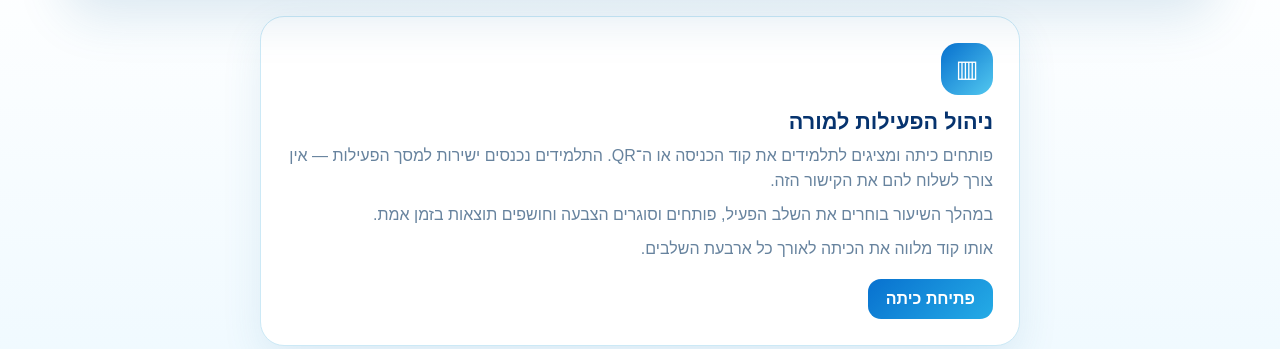
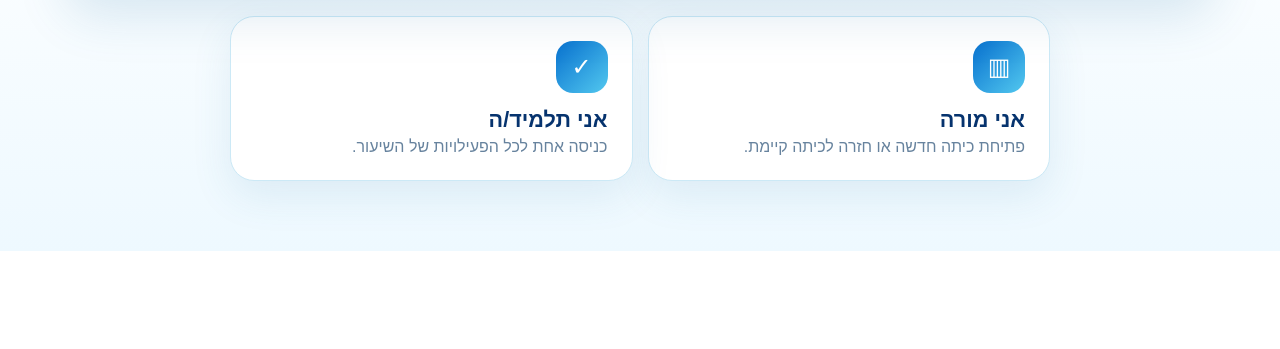
Before and after one commit to Baron17971/israel-world-live, a website: page public/index.html in a window 1280 px wide. Shown: the part 727-1076 px from the top of the page. After the commit the page ends 978 px from the top, so only its background shows below. Drawn offline with Linux system fonts and the light colour scheme.

Commit message:
Load persistent room access UI

```diff
--- a/public/index.html
+++ b/public/index.html
@@ -1 +1 @@
-<!doctype html><html lang="he" dir="rtl"><head><meta charset="utf-8"><meta name="viewport" content="width=device-width,initial-scale=1"><meta name="theme-color" content="#eefaff"><title>ישראל משנה את העולם</title><link rel="stylesheet" href="/style.css?v=20260916-2"><link rel="stylesheet" href="/header-final.css?v=20260916-8"></head><body><div class="top"><div class="brand">ישראל משנה את העולם</div><div class="live">פעילות כיתתית חיה</div></div><main id="app"></main><div id="toast" class="toast"></div><script src="/app-v2.js?v=20260916-2"></script><script src="/home-guide.js?v=20260916-1"></script><script src="/stage3-label-fix.js?v=20260916-1"></script><script src="/enhancements.js?v=20260916-3"></script></body></html>
+<!doctype html><html lang="he" dir="rtl"><head><meta charset="utf-8"><meta name="viewport" content="width=device-width,initial-scale=1"><meta name="theme-color" content="#eefaff"><title>ישראל משנה את העולם</title><link rel="stylesheet" href="/style.css?v=20260916-2"><link rel="stylesheet" href="/header-final.css?v=20260916-8"><link rel="stylesheet" href="/room-access.css?v=20260917-1"></head><body><div class="top"><div class="brand">ישראל משנה את העולם</div><div class="live">פעילות כיתתית חיה</div></div><main id="app"></main><div id="toast" class="toast"></div><script src="/app-v2.js?v=20260916-2"></script><script src="/home-guide.js?v=20260916-1"></script><script src="/stage3-label-fix.js?v=20260916-1"></script><script src="/enhancements.js?v=20260916-3"></script><script src="/room-access.js?v=20260917-1"></script></body></html>
```
